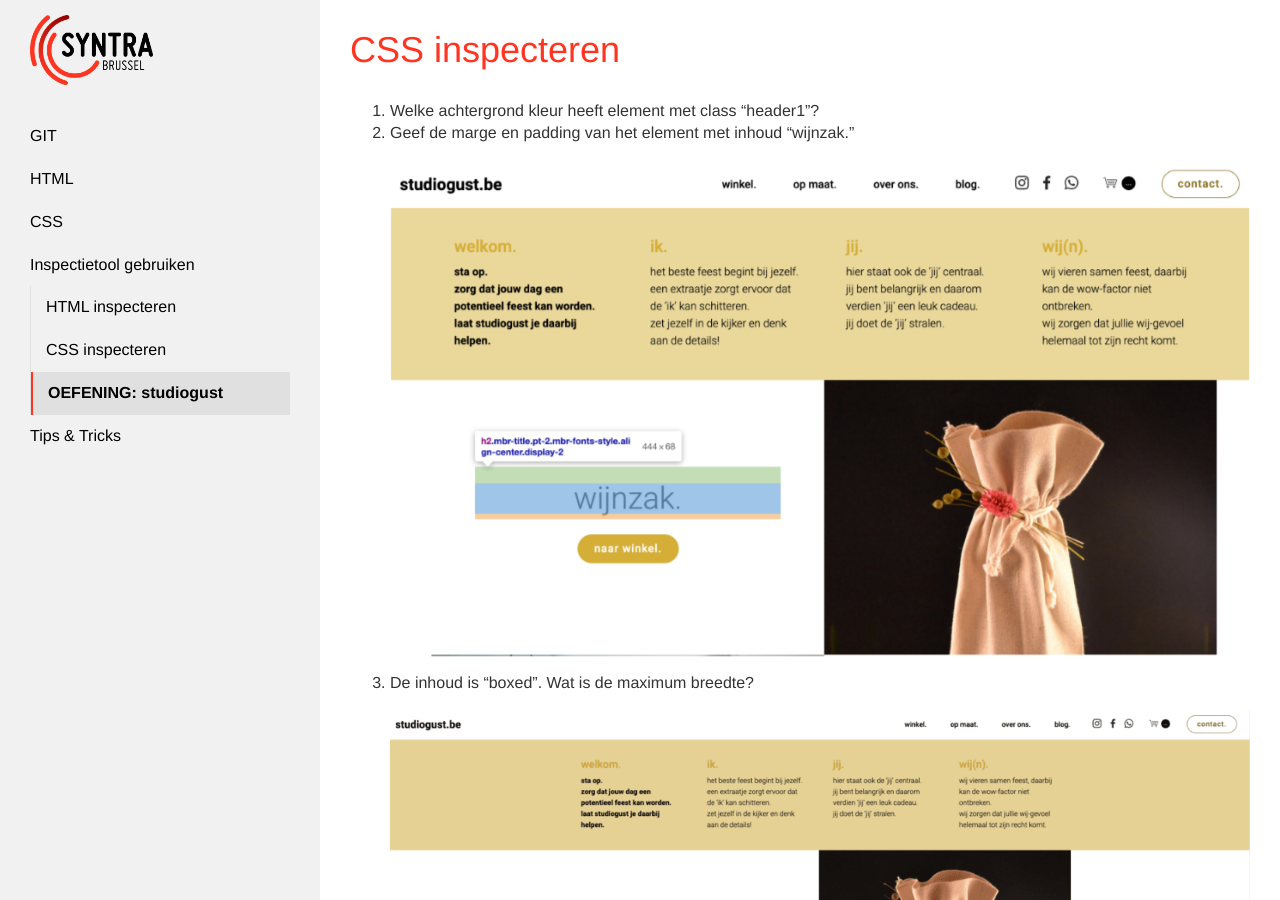
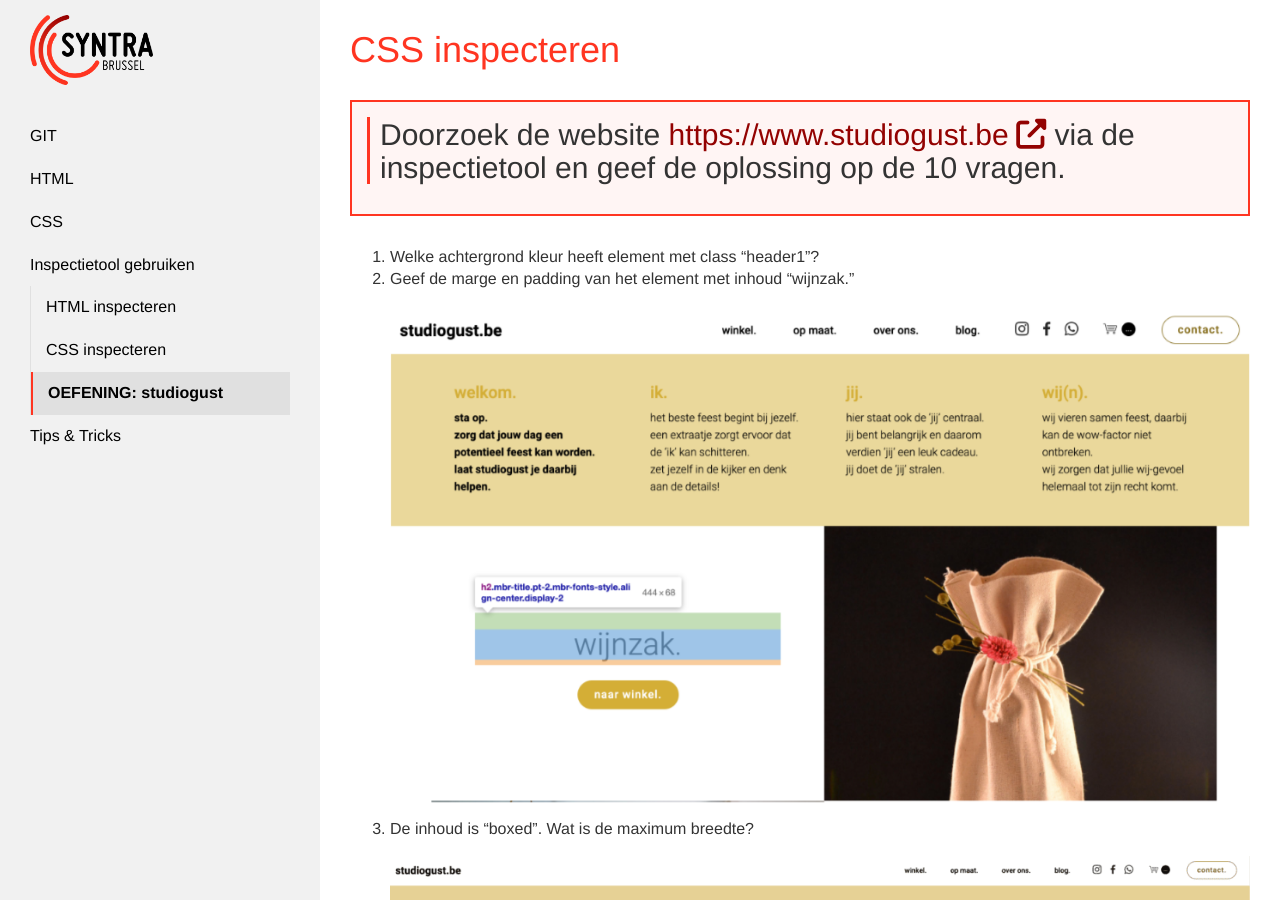
Before and after one commit to Syntra-Brussel/webdesign, a Jekyll site: the page built from inspectietool/oefening-studiogust.md, in a window 1280 px wide and 900 px high. Built offline with Jekyll 4.4.1, drawn with Linux system fonts in a browser that asks for light colours; nearby versions of some CDN libraries; a script that is not in the unit is left out.

Commit message:
Update oefening-studiogust.md

```diff
--- a/inspectietool/oefening-studiogust.md
+++ b/inspectietool/oefening-studiogust.md
@@ -4,6 +4,9 @@
 url: /inspectietool/oefening-studiogust
 collection: inspectietool
 ---
+<div class="highlight">
+<h2>Doorzoek de website <a target="_blank" href="https://www.studiogust.be">https://www.studiogust.be</a> via de inspectietool en geef de oplossing op de 10 vragen.</h2>
+</div>
 <ol>
 <li>Welke achtergrond kleur heeft element met class “header1”?
 </li>
```
